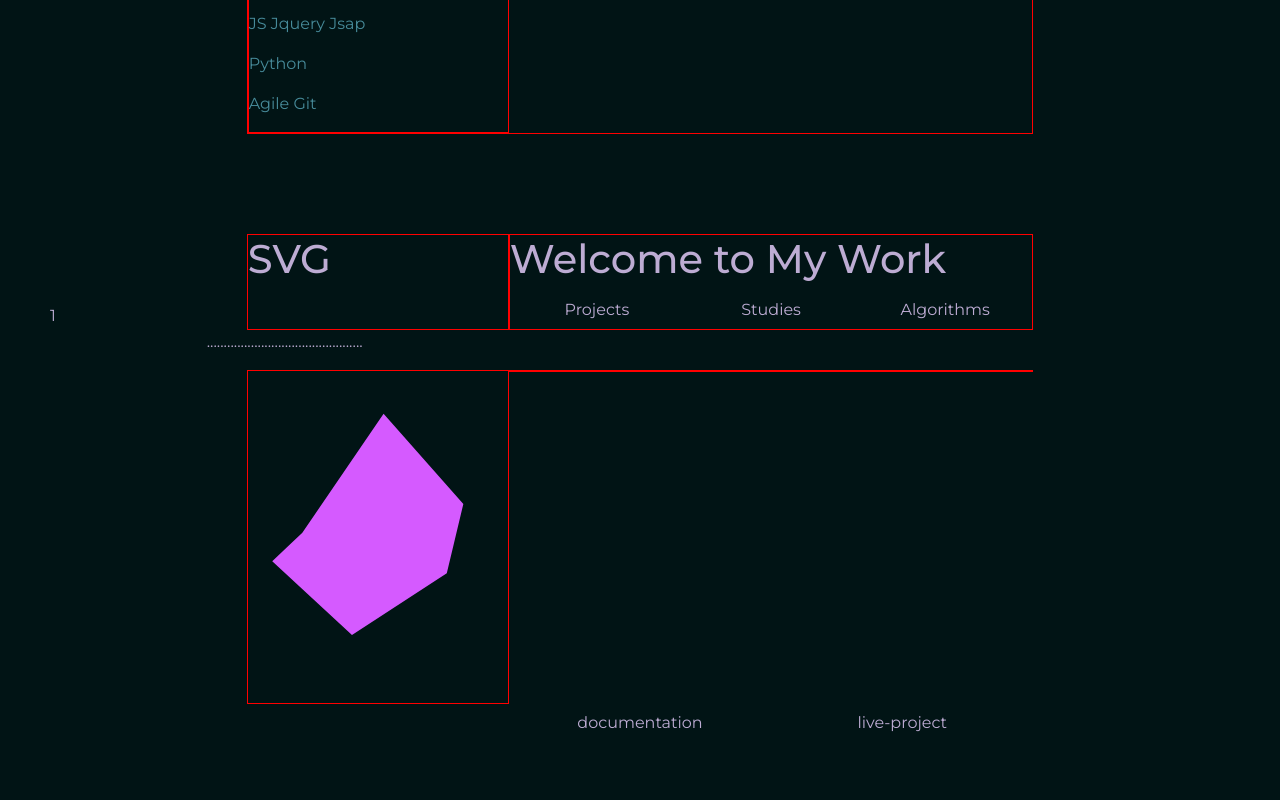
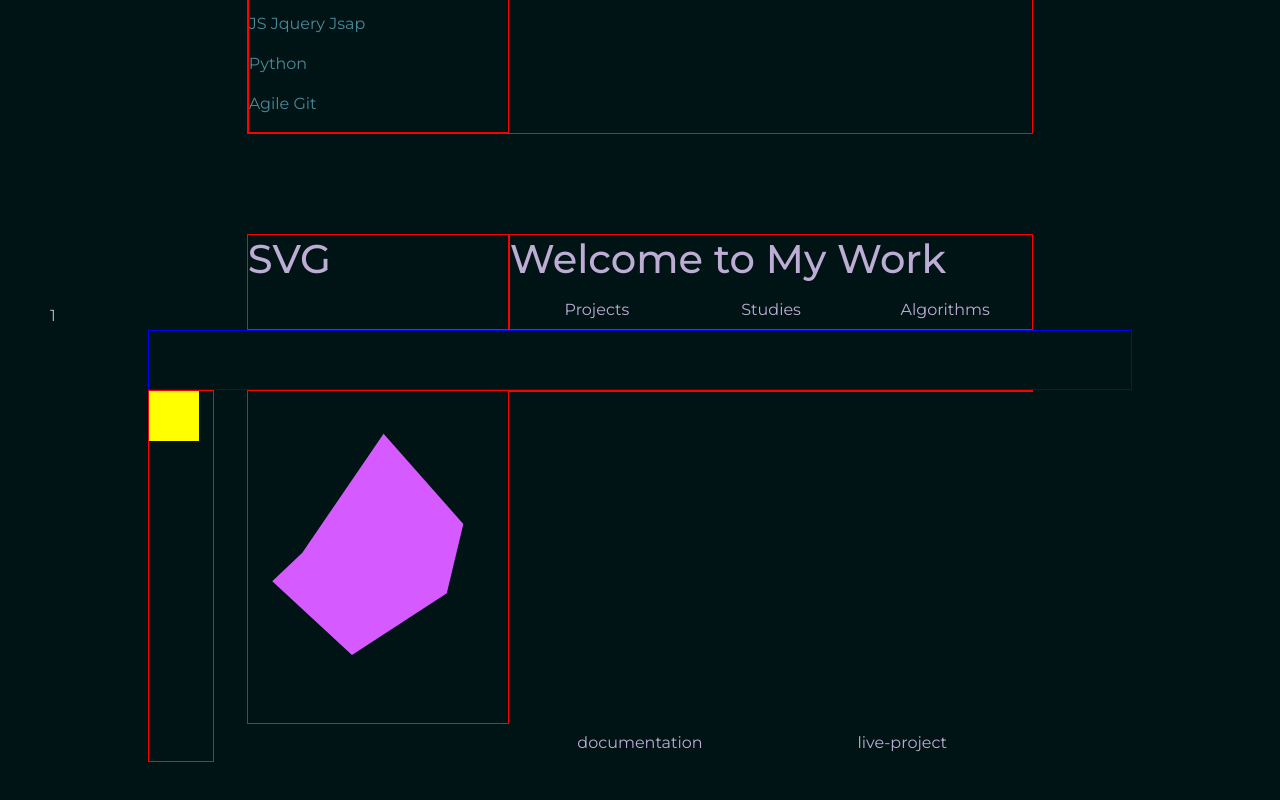
Before and after one commit to Bogdan-Branzaniuc/CV, a website with bundled scripts: page index.html in a window 1280 px wide. Shown: the part 727-1527 px from the top of the page. Built offline with nearby package versions, Linux system fonts and the light colour scheme.

Commit message:
draggable scroll attempt no1

```diff
--- a/assets/css-files/work-section.css
+++ b/assets/css-files/work-section.css
@@ -60,17 +60,40 @@
     height: 100%;
 }
 
-
 /* ########### scroll interractive Slider ##########*/
 .work-slider-row-height {
     position: relative;
-    min-height: 40px;
+    min-height: 60px;
 }
 
-.work-slider {
+.horizontal-work-slider {
+    width: 100%;
+    height: 100%;
+    border: solid 1px blue;
+}
+
+.vertical-work-slider-wrapper {
+    position: relative;
+    width: 100%;
+    height: 100%;
+    /* background-color: red; */
+}
+
+.vertical-work-slider {
+    position: relative;
+    height: 100%;
+    border: solid 1px red;
+}
+
+#drag-box {
     position: absolute;
-    left: -40px;
+    height: 50px;
+    width: 50px;
+    z-index: 2000;
+    background-color: yellow;
 }
+
+
 
 /* *************** Tabs Info ************** */
 
--- a/assets/js-files/work-section.js
+++ b/assets/js-files/work-section.js
@@ -1,6 +1,7 @@
 import {
     gsap,
     TimelineMax,
+    TweenMax,
     Elastic,
     Power1
 } from '../node_modules/gsap/index.js'
@@ -12,8 +13,13 @@ import {
     MorphSVGPlugin
 } from '../node_modules/gsap/MorphSVGPlugin.js'
 
+import {
+    Draggable
+} from '../node_modules/gsap/Draggable.js'
+
 gsap.registerPlugin(ScrollTrigger)
 gsap.registerPlugin(MorphSVGPlugin)
+gsap.registerPlugin(Draggable)
 ScrollTrigger.refresh()
 
 const section = $('.work-section')
@@ -80,10 +86,8 @@ const updateInnerTabElementSvg = function () {
         let currentSvgId = '#' + currentSvg
         let tl = new TimelineMax()
 
-        console.log(exSvgId, currentSvgId)
         let currentSvgFill = $('.' + currentSvg + '-fill').css('fill')
         let currentSvgStroke = $('.' + currentSvg + '-fill').css('stroke')
-        console.log(currentSvgFill)
         if (currentSvgId != exSvgId) {
             tl.to(workSvgMainPathId, {
                 morphSVG: {
@@ -144,6 +148,62 @@ let mainButtonsHandler = function (e) {
     ScrollTrigger.refresh()
 }
 
+//create drag
+
+
+// let animation = TweenMax.to("#drag-box", {
+//     y: -500,
+// })
+
+// let sectionScroll = ScrollTrigger.create({
+//     trigger: '.work-section',
+//     animation: animation,
+//     start: 'top 0%',
+//     scrub: true,
+//     end: 'bottom 90%',
+// })
+
+
+
+
+let dragDragger = function () {
+    Draggable.create("#drag-box", {
+        type: "y,x",
+        bounds: '.vertical-work-slider',
+        edgeResistance: 0.65,
+        onDrag: dropItem,
+    });
+    let vertical = true
+
+    function dropItem() {
+        console.log(this.y, this.x)
+        if (this.y < 10 && vertical) {
+            console.log('horizontal')
+            this.applyBounds('.horizontal-work-slider')
+            this.update(true, true)
+            $(this.target).appendTo('.horizontal-work-slider')
+            TweenMax.to('.vertical-work-slider', {
+                x: 100,
+                duration: 0.5,
+            })
+            console.log()
+            vertical = false
+        } else if (this.x < 10 && this.y < 10 && !vertical) {
+            console.log('vertical')
+            this.applyBounds('.vertical-work-slider')
+            this.update(true, true)
+            $(this.target).appendTo('.vertical-work-slider')
+            console.log(this)
+            vertical = true
+        }
+    }
+
+
+}
+
+
+
+
 let main = function () {
     mainButtonsHandlerProjects() //default projects tab
     for (let btn of [studiesBtn, projectsBtn, algoBtn]) {
@@ -154,8 +214,8 @@ let main = function () {
     createTabsScrollTriggers(projectsInfo)
     createTabsScrollTriggers(studiesInfo)
     createTabsScrollTriggers(algosInfo)
-
     updateInnerTabElementSvg()
+    dragDragger()
     // update slider animation method
     dashboardToFixed()
 }
--- a/index.html
+++ b/index.html
@@ -148,15 +148,30 @@
                             </div>
                         </div>
                     </div>
+                </div>
+                <div class="col-1 col-lg-2"></div> <!-- section - spacer -->
+            </div>
             <div class="row g-0">
-                        <div class="col-12 work-slider-row-height">
-
-                            <div class="work-slider">..............................................</div>
-
+                <div class="col-1"></div>
+                <div class="col-10 work-slider-row-height">
+                    <div class="horizontal-work-slider"></div>
                 </div>
+                <div class="col-1"></div>
             </div>
             <!-- Info and SVGs -->
-                    <div class="col-12">
+            <div class="row g-0">
+                <div class="col-1 col-lg-2">
+                    <div class="row g-0 vertical-work-slider-wrapper">
+                        <div class="col-6"></div>
+                        <div class="col-4 vertical-work-slider">
+                            <div id="drag-box"></div>
+                        </div>
+                        <div class="col-2"></div>
+                    </div>
+
+                </div> <!-- section - spacer -->
+
+                <div class="col-10 col-lg-8">
                     <div class="row g-0 work-tab">
                         <div class="col-12 col-sm-4 content-col">
                             <svg fill="#d55aff" class="work-svg first-svg nuclearFusionP-fill"
@@ -185,13 +200,13 @@
                                 <path id="anntotatd-turingS"
                                     d="M381.91,1072.67L19.29,957.05l28.9-383.64,15.77-409.91L452.85,84.67l438.82,155.03s-228.61,796.18-231.23,817.2l-278.53,15.77Z" />
                             </svg>
-                                <svg fill="#ff6aba" class="work-svg code-instituteS-fill"
-                                    xmlns="http://www.w3.org/2000/svg" viewBox="0 0 891.67 1138.67">
+                            <svg fill="#ff6aba" class="work-svg code-instituteS-fill" xmlns="http://www.w3.org/2000/svg"
+                                viewBox="0 0 891.67 1138.67">
                                 <path id="code-instituteS"
                                     d="M62.31,450.66L231.05,126.67l172.12,256.5L62.31,450.66Zm736.52,471.29l15.44-308.51-329.01,158.75,313.56,149.76Z" />
                             </svg>
-                                <svg fill="#9694ff" class="work-svg two-plus-twoA-fill"
-                                    xmlns="http://www.w3.org/2000/svg" viewBox="0 0 909.47 1138.67">
+                            <svg fill="#9694ff" class="work-svg two-plus-twoA-fill" xmlns="http://www.w3.org/2000/svg"
+                                viewBox="0 0 909.47 1138.67">
                                 <path id="two-plus-twoA"
                                     d="M778.11,843.72l-40.42-12.63-118.74-217.26-98.53,128.84-192-144,282.95-111.16-17.68-245.05-176.84,149.05-20.21-232.42S106.11,300.56,98.53,318.25C90.95,335.93,0,116.14,0,116.14l586.11-45.47s320.84,939.79,323.37,960l-131.37-186.95Z" />
                             </svg>
@@ -268,14 +283,13 @@
                             <div class="col-6 col-sm-4 btn">live-project</div>
                         </div>
                     </div>
-                    </div>
+
 
                 </div>
                 <!-- ###################### SECTION CONTENT END:-->
-            </div>
                 <div class="col-1 col-lg-2"></div> <!-- section - spacer -->
             </div>
-
+        </div>
     </section>
 
     <!-- Work History small in size, we'll see-->
```
Lines whose indentation alone changed are shown as unchanged.
